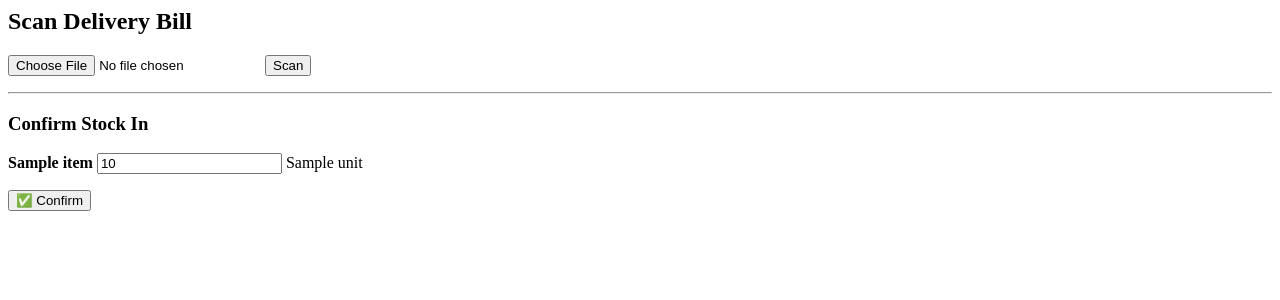
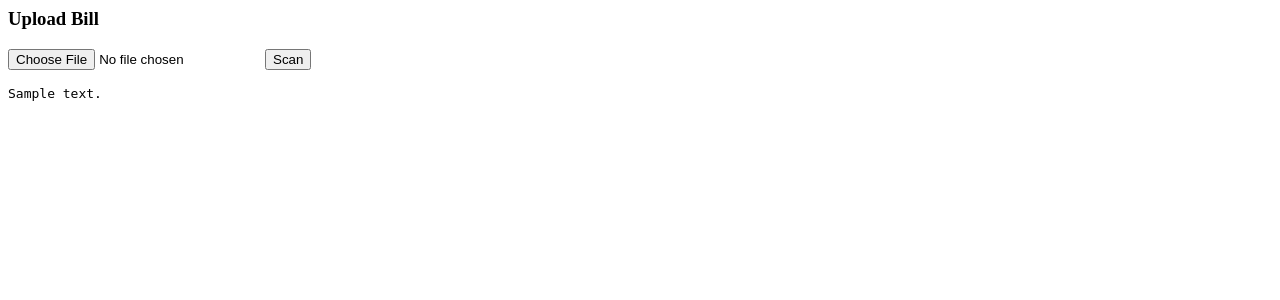
Before and after one commit to mandip765/personal-stock-manager, a Django app: template templates/inventory/upload_bill.html in a window 1280 px wide. Shown: the top 300 px of the page. Run offline with Django 4.2, Linux system fonts and the light colour scheme; the template is opened without the code that fills it: most values are stand-ins (such as "Sample title", 1, 10 or a date in 2020).

Commit message:
Update upload_bill.html

```diff
--- a/templates/inventory/upload_bill.html
+++ b/templates/inventory/upload_bill.html
@@ -1,24 +1,10 @@
-<h2>Scan Delivery Bill</h2>
-
+<h3>Upload Bill</h3>
 <form method="post" enctype="multipart/form-data">
 {% csrf_token %}
-<input type="file" name="bill" accept="image/*" capture="camera">
+<input type="file" name="bill" accept="image/*">
 <button>Scan</button>
 </form>
 
-{% if matched %}
-<hr>
-<h3>Confirm Stock In</h3>
-
-<form method="post">
-{% csrf_token %}
-{% for m in matched %}
-<p>
-<strong>{{ m.item.name }}</strong>
-<input type="number" name="item_{{ m.item.id }}" value="{{ m.qty }}">
-{{ m.unit }}
-</p>
-{% endfor %}
-<button name="confirm">✅ Confirm</button>
-</form>
+{% if text %}
+<pre>{{ text }}</pre>
 {% endif %}
```
